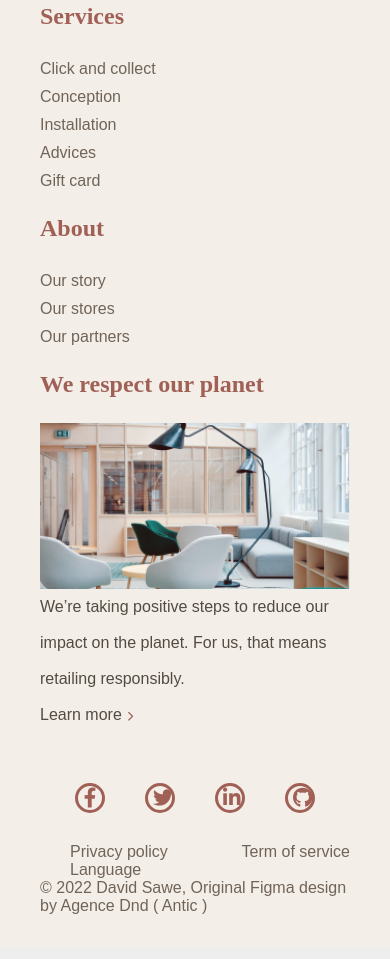
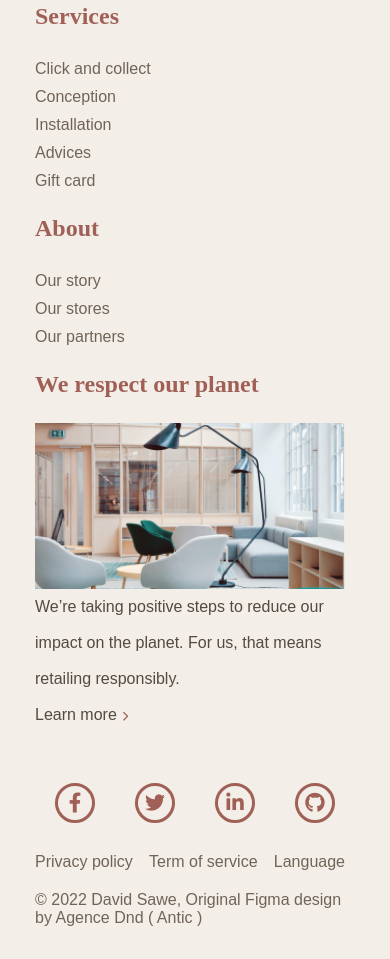
Before and after one commit to DaWei8/antic-remastered, a website: page index.html in a window 390 px wide. Shown: the part 3004-3963 px from the top of the page. Drawn offline with Linux system fonts and the light colour scheme.

Commit message:
implemented changes for better responsiveness

```diff
--- a/mobile.css
+++ b/mobile.css
@@ -451,9 +451,8 @@
         display: flex;
         align-items: center;
         justify-content: space-around;
-        width: 30px;
-        height: 30px;
-        padding: 5px;
+        width: 40px;
+        height: 40px;
         border: 3px solid var(--text-color);
         border-radius: 50%;
         -webkit-border-radius: 50%;
@@ -463,6 +462,7 @@
     }
 
     .footer-socials li i {
+        /* padding: 15px; */
         font-size: 20px;
     }
 
@@ -472,6 +472,10 @@
         flex-direction: column-reverse;
         justify-content: space-between;
 
+    }
+
+    .footer-legals .legal-links {
+        margin-bottom: 20px;
     }
 
     .footer-legals .legal-links ul {
@@ -485,6 +489,9 @@
 
     .footer-legals .legal-links li {
         width: fit-content;
+        padding: 0;
+        margin: 0;
+        justify-content: space-between;
     }
     .footer-legals .copyright {
         width: 100%;
```
